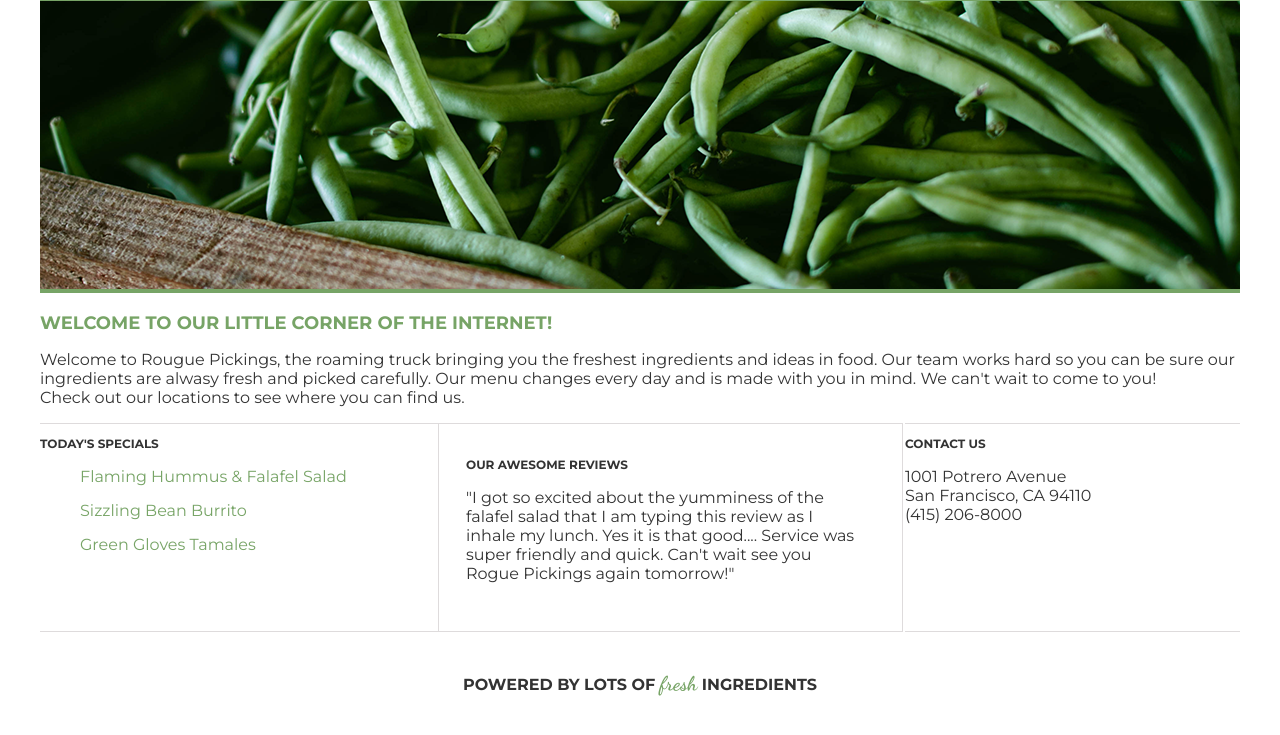
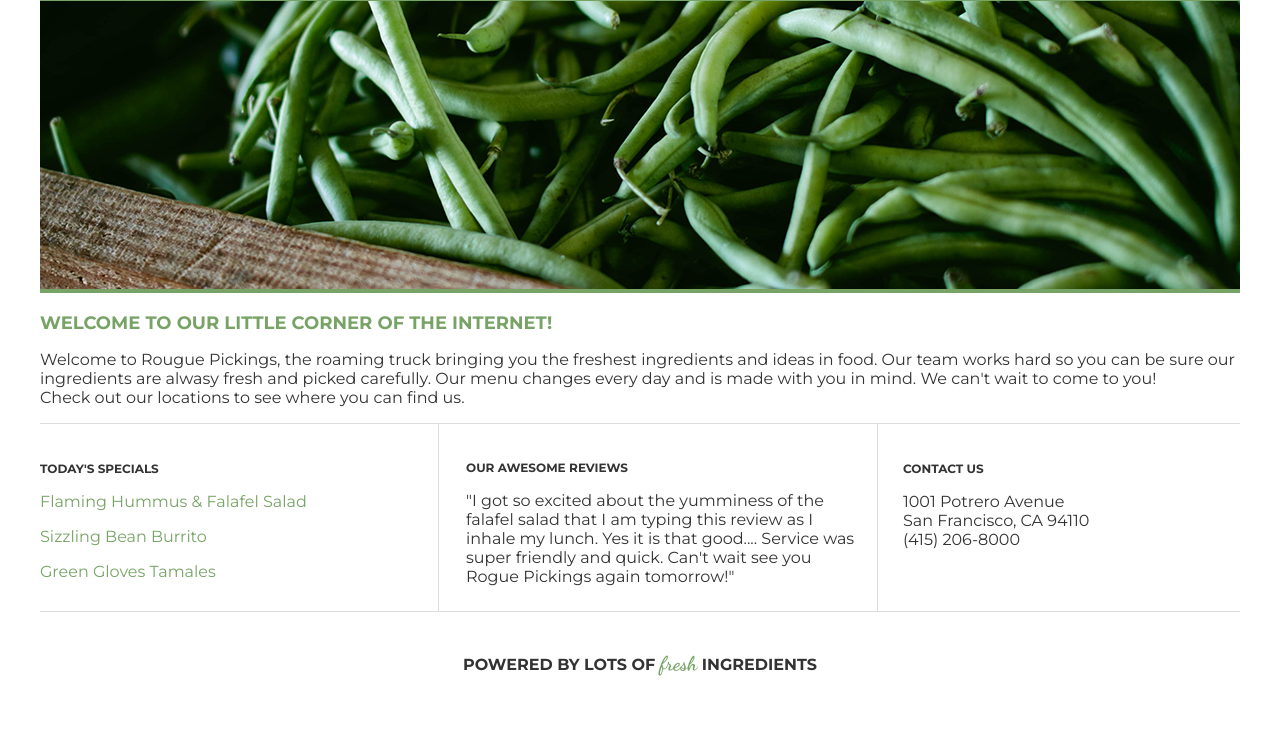
Before and after one commit to sarahg714/rogue-pickings, a plain HTML site: page index.html in a window 1280 px wide. Shown: the part 73-808 px from the top of the page. Drawn offline with Linux system fonts and the light colour scheme.

Commit message:
adjusted padding for 'specials, reviews, contact' sections

```diff
--- a/css/main.css
+++ b/css/main.css
@@ -62,9 +62,6 @@ img#green-bean {
   color: #77a466;
 }
 
-#contact {
-  width: 1200px;
-}
 
 .third-div-titles {
   text-transform: uppercase;
@@ -73,17 +70,15 @@ img#green-bean {
 }
 
 #specials {
-  height:207px;
   width: 398px;
+  height: 162px;
   float: left;
   border-top: 1px solid #dedbdc;
   border-bottom: 1px solid #dedbdc;
+  padding-top: 25px;
 }
 
-#specials ul li {
-  text-decoration: none;
-  list-style: none;
-  padding-bottom: 15px;
+#specials p {
   color: #77a466;
 
 }
@@ -93,15 +88,16 @@ img#green-bean {
   width: 398px;
   float: left;
   border: 1px solid #dedbdc;
-  padding: 21px 38px 23px 27px;
+  padding: 24px 13px 0px 27px;
 }
 
 #contact {
-  height: 207px;
-  width: 335px;
+  height: 162px;
+  width: 337px;
   float: right;
   border-top: 1px solid #dedbdc;
   border-bottom: 1px solid #dedbdc;
+  padding: 25px 0px 0px 25px;
 }
 
 
--- a/index.html
+++ b/index.html
@@ -53,11 +53,9 @@
 
           <div class="third-width">
             <h3 class="third-div-titles">Today's Specials</h3>
-              <ul>
-                <li>Flaming Hummus &amp; Falafel Salad</li>
-                <li>Sizzling Bean Burrito</li>
-                <li>Green Gloves Tamales</li>
-              </ul>
+              <p>Flaming Hummus &amp; Falafel Salad</p>
+              <p>Sizzling Bean Burrito</p>
+              <p>Green Gloves Tamales</p>
           </div>
         </section>
 
```
